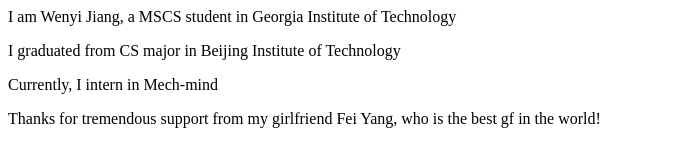
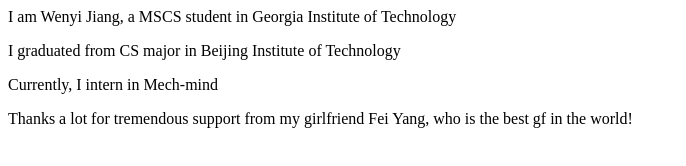
Before and after one commit to maineJiang/maineJiang.github.io, a plain HTML site: page index.html in a window 1280 px wide. Shown: the whole page, without its empty margins (0-686 px from the left). Drawn offline with Linux system fonts and the light colour scheme.

Commit message:
Update index.html

```diff
--- a/index.html
+++ b/index.html
@@ -3,4 +3,4 @@
 <p>Currently, I intern in Mech-mind</p>
 
 
-<p> Thanks for tremendous support from my girlfriend Fei Yang, who is the best gf in the world!
+<p> Thanks a lot for tremendous support from my girlfriend Fei Yang, who is the best gf in the world!</p>
```
